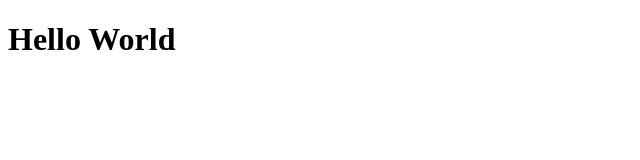
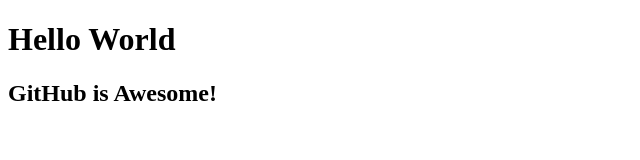
Before and after one commit to azadvenu/New-Project, a plain HTML site: page index.html in a window 1280 px wide. Shown: the whole page, without its empty margins (0-640 px from the left). Drawn offline with Linux system fonts and the light colour scheme.

Commit message:
Update index.html

```diff
--- a/index.html
+++ b/index.html
@@ -8,6 +8,7 @@
 </head>
 <body>
     <h1>Hello World</h1>
+    <h2>GitHub is Awesome!</h2>
 
 </body>
 </html>
```
